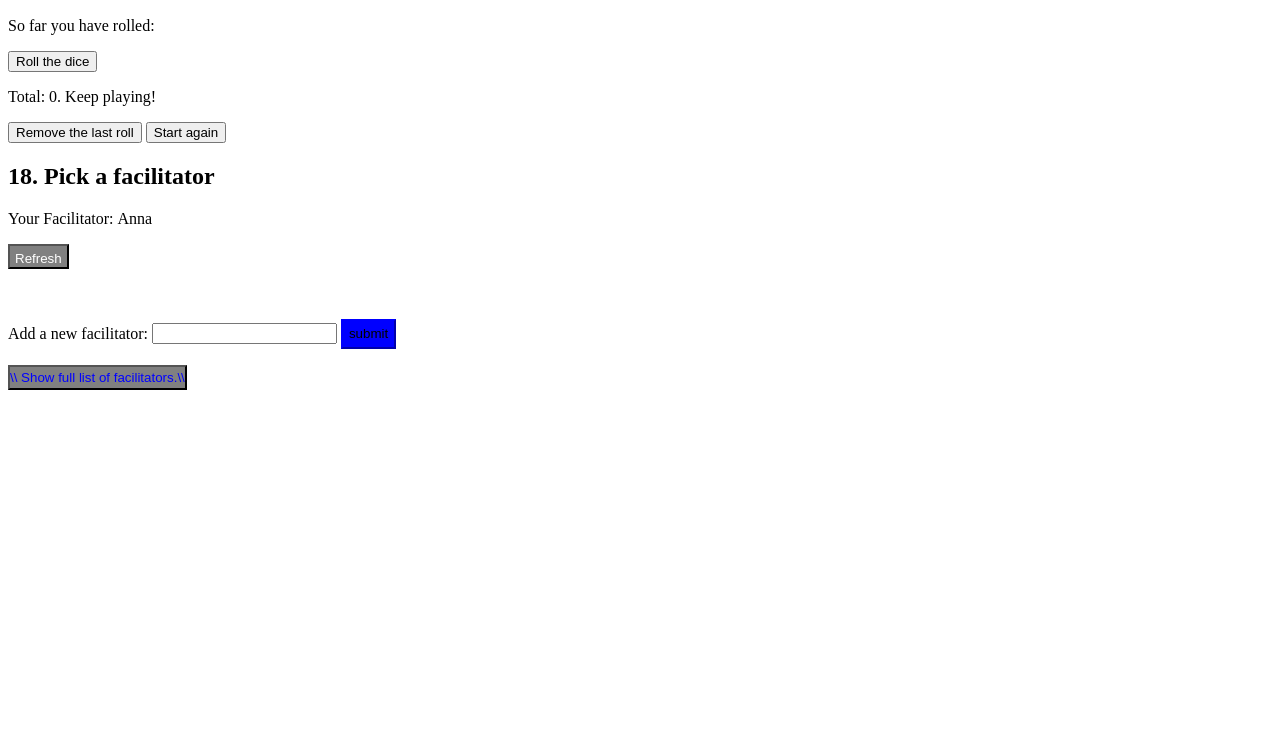
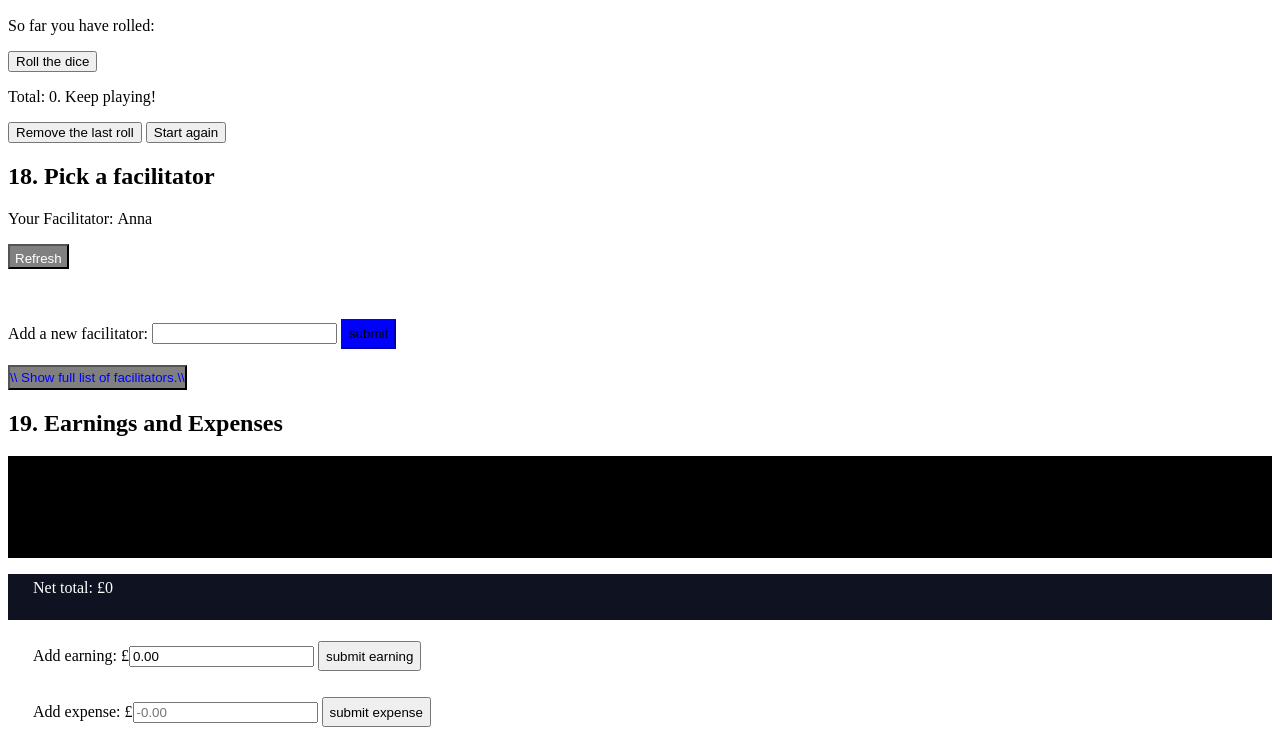
Before and after one commit to jenevans937/CYF-Blocks-Fundamentals, a plain HTML site: page index.html in a window 1280 px wide. Shown: the part 110-858 px from the top of the page. Before the commit the page ends 800 px from the top, so only its background shows below. Drawn offline with Linux system fonts and the light colour scheme.

Commit message:
Update index.html

```diff
--- a/index.html
+++ b/index.html
@@ -11,7 +11,7 @@
     <body>
         <h1>My CYF Blocks Projects</h1>
         <!-- maybe add a table of contents here...? -->
-
+<!--------------------------------------------------------------------------------------------------------------------------------------------------->
         <h2>17. Don't go higher than 11!</h2>
         <p>So far you have rolled:</p>
         <ul id="list"></ul>
@@ -20,7 +20,7 @@
         <button id="button_remove">Remove the last roll</button>
         <button id="button_restart">Start again</button>
 
-        <!----->
+<!--------------------------------------------------------------------------------------------------------------------------------------------------->
 
        <h2>18. Pick a facilitator</h2>
        <p>Your Facilitator: <span id="facilitator" style="font-size:22; font-weight:100"></span></p>
@@ -34,10 +34,49 @@
          <button style="color:blue; background-color:grey; height:25px;text-transform:none; border-color:black; padding:0" id="show-hide">\\ Show full list of facilitators.\\</button>
        </p>
        <p><ol id="fac-list"></ol></p>
-       <!-- js to clear input document.getElementById("add").reset(); -->
 
+<!--------------------------------------------------------------------------------------------------------------------------------------------------->
+<h2>19. Earnings and Expenses </h2>
+<style>
+ li {font-weight:normal; text-align:left; margin: 0; padding: 0;}
+ li:before {content: "£";}
+</style>
 
-        <script src="script17.js"></script>
-        <script src="script18.js"></script>
+<span style="display:flex; flex-direction: row; border: 0px solid white; background:black;">
+  <span style="display:flex; border: 0px solid green; flex-direction:column; justify-content:space-between; flex-grow:1; margin:10px;">
+    <span style="display:flex; border: 0px solid red; vertical-align:top;">Earnings:<br>
+      <ol id="earnings_list" style="list-style-type:none; text-align:left;">
+      </ol>
+    </span>
+    <p id="earnings_total_text" style="display:flex; border: 0px solid cyan; color:black;">Total: £
+      <span id="ea_total"></span>
+    </p>
+  </span>
+
+  <span style="display:flex; border: 0px solid green; flex-direction:column; justify-content:space-between;flex-grow:1; margin:10px;">
+    <span style="display:flex; border: 0px solid red; vertical-align:top; text-align:left; justify-;">Expenses:<br>
+      <ol id="expenses_list" style="list-style-type:none;">
+      </ol>
+    </span>
+    <p id="expenses_total_text" style="display:flex; border: 0px solid cyan; color:black;">Total: £
+      <span id="ex_total">
+      </span>
+    </p>
+  </span>
+</span>
+
+<p style="display:flex; padding: 5px 25px 5px 25px; border-color:black; background-color:#0e1221; color:white">Net total: £<span id="total">0</span><br><br>
+
+<p id="line1" style="padding: 5px 25px 5px 25px"><label>Add earning: £</label><input id="earning_input" type="number" min="0" step="1.00" value="0.00">  <button id="earning_button" style="height:30px;">submit earning</button></p>
+<p id="line2" style="padding: 5px 25px 5px 25px"><label>Add expense: £</label><input id="expense_input" type="number" placeholder="-0.00"/>  <button id="expense_button" style="height:30px;">submit expense</button></p>
+
+<!--------------------------------------------------------------------------------------------------------------------------------------------------->
+
+<!-- js to clear input document.getElementById("add").reset(); -->
+
+<script src="script17.js"></script>
+<script src="script18.js"></script>
+<script src="script19.js"></script>
+
     </body>
 </html>
```
